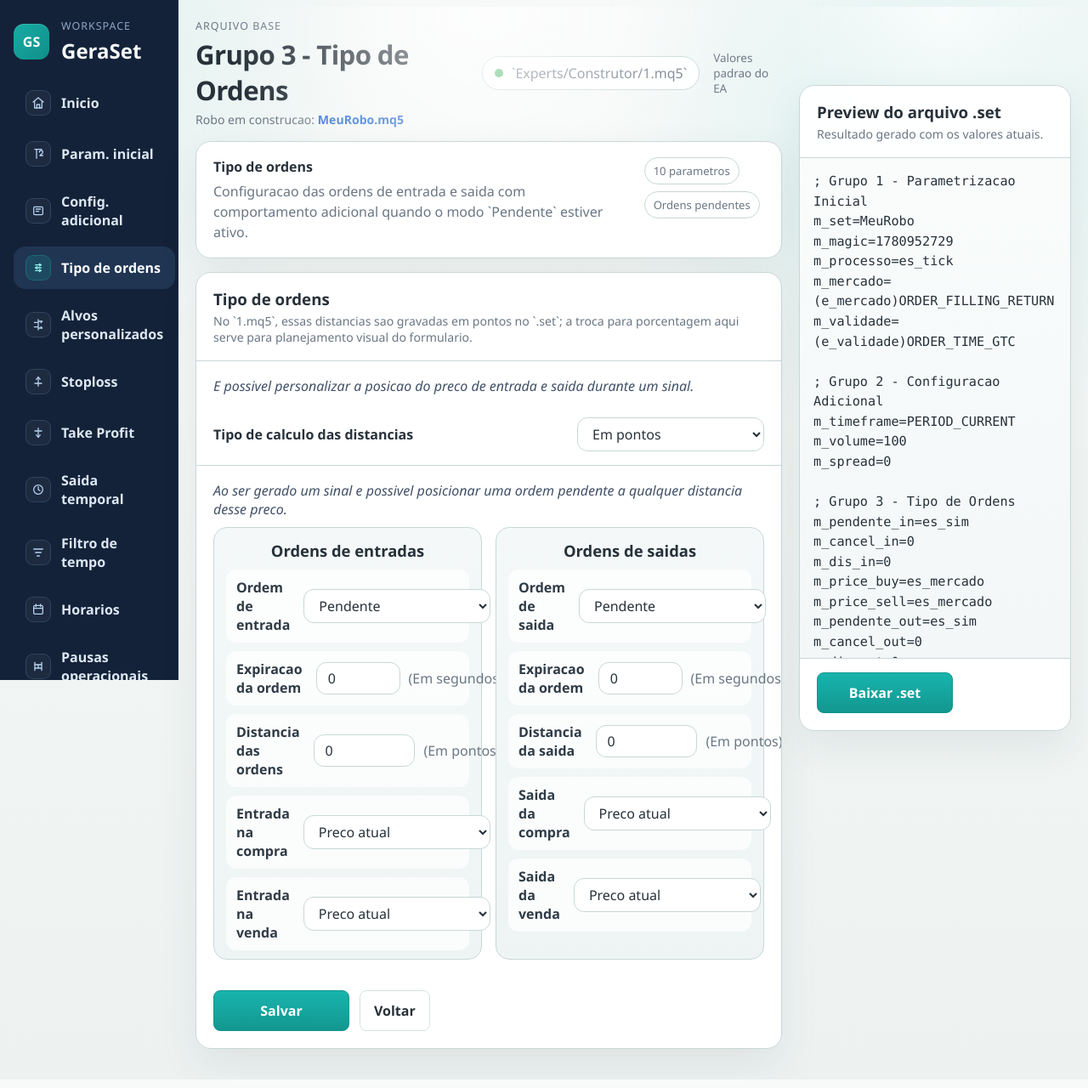
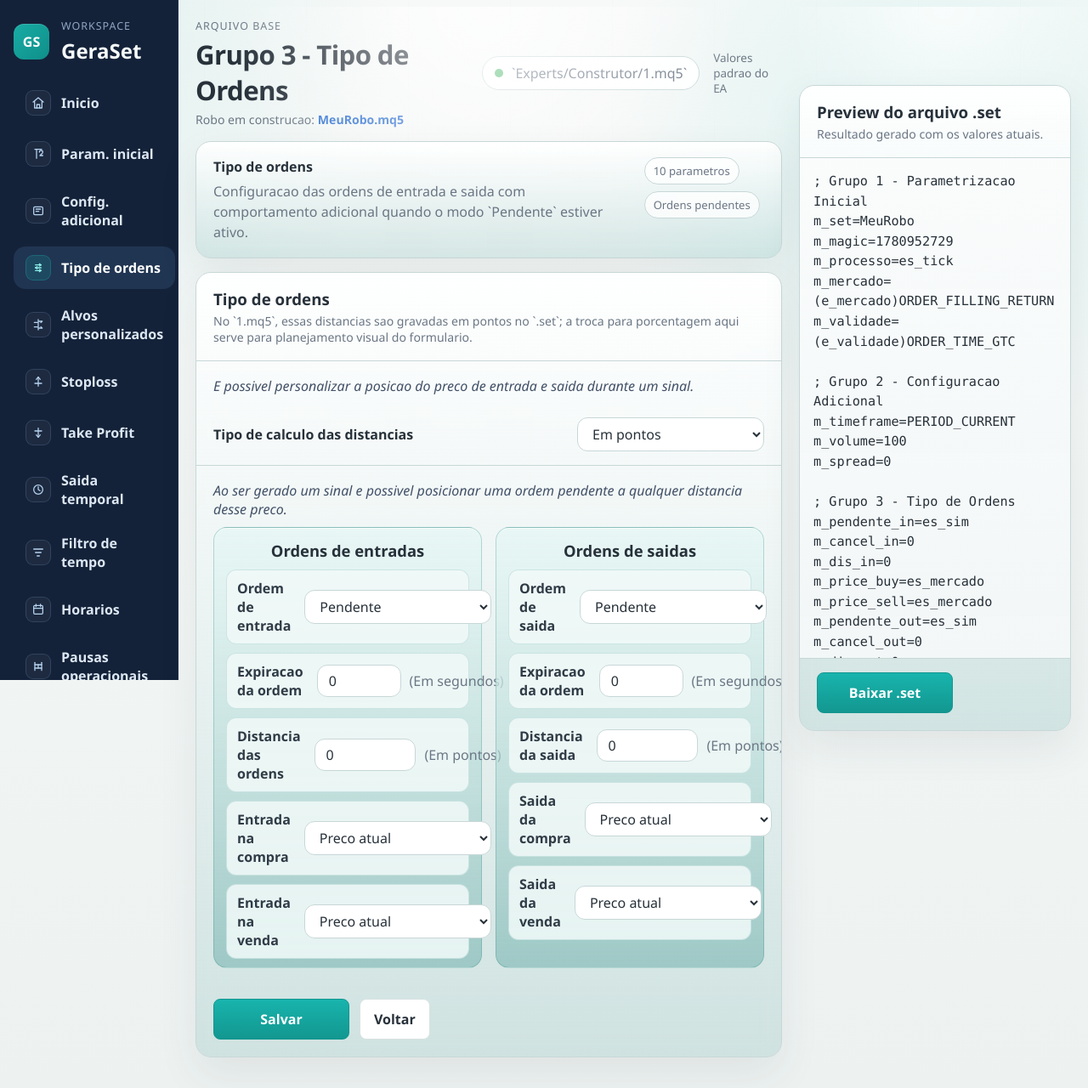
Before and after one commit to MarceloAnsilago/v4, a Flask app: page /grupo-3 in a window 1280 px wide. Shown: the whole page at 85% size. Run offline with Flask 3, Linux system fonts and the light colour scheme.

Commit message:
cor dos cards

```diff
--- a/static/style.css
+++ b/static/style.css
@@ -2,6 +2,10 @@
     --bg: #f3f5f4;
     --surface: #ffffff;
     --surface-soft: #f7faf9;
+    --card-tint: #338f89;
+    --card-bg: rgba(51, 143, 137, 0.16);
+    --card-bg-strong: rgba(51, 143, 137, 0.34);
+    --card-line-bg: rgba(242, 250, 249, 0.86);
     --sidebar: #101d31;
     --border: #d7e1e1;
     --text: #27313a;
@@ -800,7 +804,7 @@ a {
 .group-page .panel {
     border-radius: 18px;
     border-color: var(--group-border);
-    background: rgba(255, 255, 255, 0.96);
+    background: linear-gradient(180deg, rgba(255, 255, 255, 0.95) 0%, var(--card-bg) 100%);
     box-shadow: 0 20px 48px rgba(41, 59, 64, 0.08);
     backdrop-filter: blur(10px);
 }
@@ -1041,9 +1045,10 @@ a {
 }
 
 .orders-card {
-    border: 1px solid var(--group-border);
+    border: 1px solid rgba(51, 143, 137, 0.30);
     border-radius: 16px;
-    background: linear-gradient(180deg, #f4f8f8 0%, #eef4f4 100%);
+    background: linear-gradient(180deg, rgba(232, 247, 245, 0.98) 0%, var(--card-bg-strong) 100%);
+    box-shadow: inset 0 1px 0 rgba(255, 255, 255, 0.55);
     padding: 14px 14px 10px;
 }
 
@@ -1061,7 +1066,8 @@ a {
     margin-bottom: 10px;
     padding: 10px 12px;
     border-radius: 12px;
-    background: rgba(255, 255, 255, 0.75);
+    background: var(--card-line-bg);
+    border: 1px solid rgba(51, 143, 137, 0.18);
 }
 
 .order-line:last-child {
```
